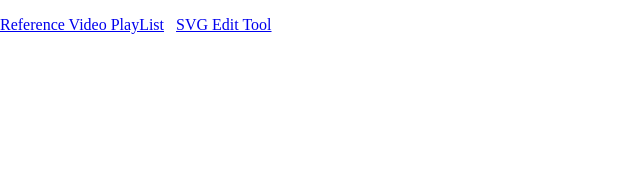
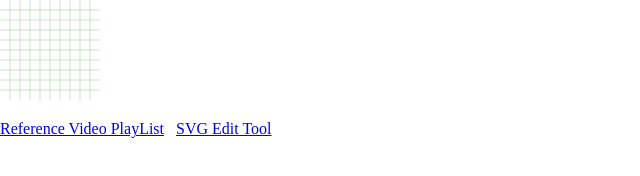
Before and after one commit to wuyeelok/learn-svg, a plain HTML site: page rm.html in a window 1280 px wide. Shown: the whole page, without its empty margins (0-640 px from the left). Drawn offline with Linux system fonts and the light colour scheme.

Commit message:
Simple 10 by 10

```diff
--- a/rm.html
+++ b/rm.html
@@ -1,25 +1,52 @@
 <!doctype html>
 <html lang="en">
-  <head>
+
+<head>
     <meta charset="utf-8">
     <meta name="viewport" content="width=device-width, initial-scale=1, shrink-to-fit=no">
 
     <link rel="stylesheet" href="./css/normalize.css">
 
     <title>Movie Com</title>
-  </head>
-  <body>
+</head>
 
+<body>
+
+    <svg width="100" height="100" xmlns="http://www.w3.org/2000/svg" xmlns:svg="http://www.w3.org/2000/svg">
+        <!-- Created with SVG-edit - https://github.com/SVG-Edit/svgedit-->
+        <g class="layer">
+            <title>Lesson 1</title>
+            <path d="m10,0l0,100" id="svg_1" stroke="green" stroke-width="0.2" />
+            <path d="m20,0l0,100" id="svg_2" stroke="green" stroke-width="0.2" />
+            <path d="m30,0l0,100" id="svg_3" stroke="green" stroke-width="0.2" />
+            <path d="m40,0l0,100" id="svg_4" stroke="green" stroke-width="0.2" />
+            <path d="m50,0l0,100" id="svg_5" stroke="green" stroke-width="0.2" />
+            <path d="m60,0l0,100" id="svg_6" stroke="green" stroke-width="0.2" />
+            <path d="m70,0l0,100" id="svg_7" stroke="green" stroke-width="0.2" />
+            <path d="m80,0l0,100" id="svg_8" stroke="green" stroke-width="0.2" />
+            <path d="m90,0l0,100" id="svg_9" stroke="green" stroke-width="0.2" />
+            <path d="m0,10l100,0" id="svg_10" stroke="green" stroke-width="0.2" />
+            <path d="m0,20l100,0" id="svg_11" stroke="green" stroke-width="0.2" />
+            <path d="m0,30l100,0" id="svg_12" stroke="green" stroke-width="0.2" />
+            <path d="m0,40l100,0" id="svg_13" stroke="green" stroke-width="0.2" />
+            <path d="m0,50l100,0" id="svg_14" stroke="green" stroke-width="0.2" />
+            <path d="m0,60l100,0" id="svg_15" stroke="green" stroke-width="0.2" />
+            <path d="m0,70l100,0" id="svg_16" stroke="green" stroke-width="0.2" />
+            <path d="m0,80l100,0" id="svg_17" stroke="green" stroke-width="0.2" />
+            <path d="m0,90l100,0" id="svg_18" stroke="green" stroke-width="0.2" />
+        </g>
+    </svg>
 
     <footer>
         <p>
-            <a target="_blank"
-            href="https://www.youtube.com/watch?v=2IY-xTCFjiM&list=PLyrSJ7QS28q7gAnK1hacnoDkRzE9SQeHJ">Reference Video PlayList</a>
+            <a target="_blank" href="https://www.youtube.com/watch?v=2IY-xTCFjiM&list=PLyrSJ7QS28q7gAnK1hacnoDkRzE9SQeHJ">Reference
+                Video PlayList</a>
             &nbsp;
-            <a target="_blank"
-            href="https://svg-edit.github.io/svgedit/releases/latest/editor/svg-editor.html">SVG Edit Tool</a>
+            <a target="_blank" href="https://svg-edit.github.io/svgedit/releases/latest/editor/svg-editor.html">SVG
+                Edit Tool</a>
         </p>
     </footer>
 
-  </body>
+</body>
+
 </html>
```
